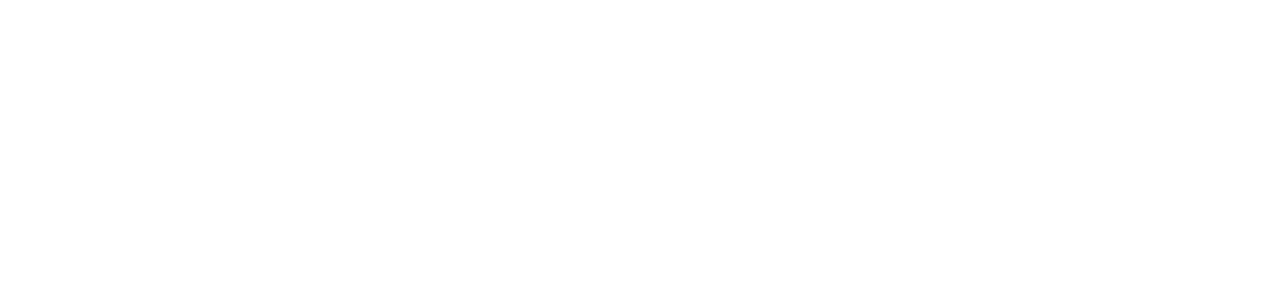
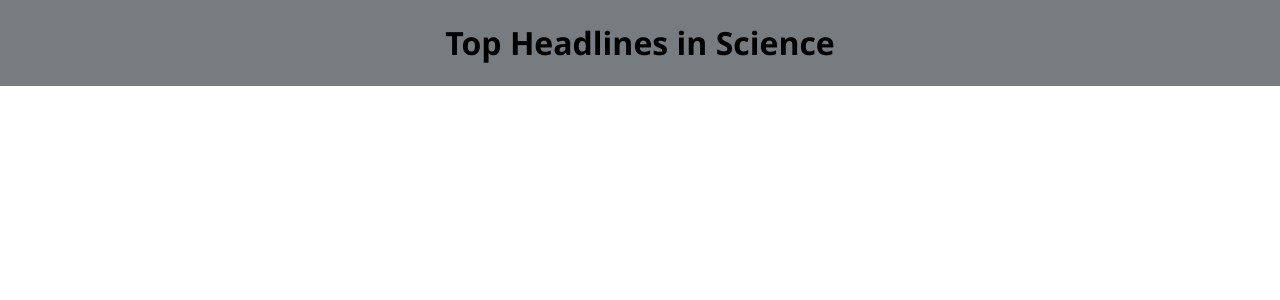
Before and after one commit to judy0ye/science-news, a React (Create React App) app: page / in a window 1280 px wide. Shown: the top 300 px of the page. Built offline with nearby package versions, Linux system fonts and the light colour scheme.

Commit message:
Add Header component

```diff
--- a/src/components/App/App.js
+++ b/src/components/App/App.js
@@ -1,9 +1,10 @@
 import './App.css';
+import Header from './Header/Header';
 
 function App() {
   return (
     <div>
-
+      <Header />
     </div>
   );
 }
--- a/src/components/App/Header/Header.css
+++ b/src/components/App/Header/Header.css
@@ -0,0 +1,10 @@
+header {
+  display: flex;
+  justify-content: center;
+  background-color: rgb(119, 124, 129);
+}
+
+h1 {
+  font-size: 2em;
+  font-family:'Segoe UI', Tahoma, Geneva, Verdana, sans-serif
+}
--- a/src/components/App/Header/Header.js
+++ b/src/components/App/Header/Header.js
@@ -0,0 +1,9 @@
+import './Header.css'
+
+export default function Header() {
+  return (
+    <header>
+      <h1>Top Headlines in Science</h1>
+    </header>
+  )
+}
```
